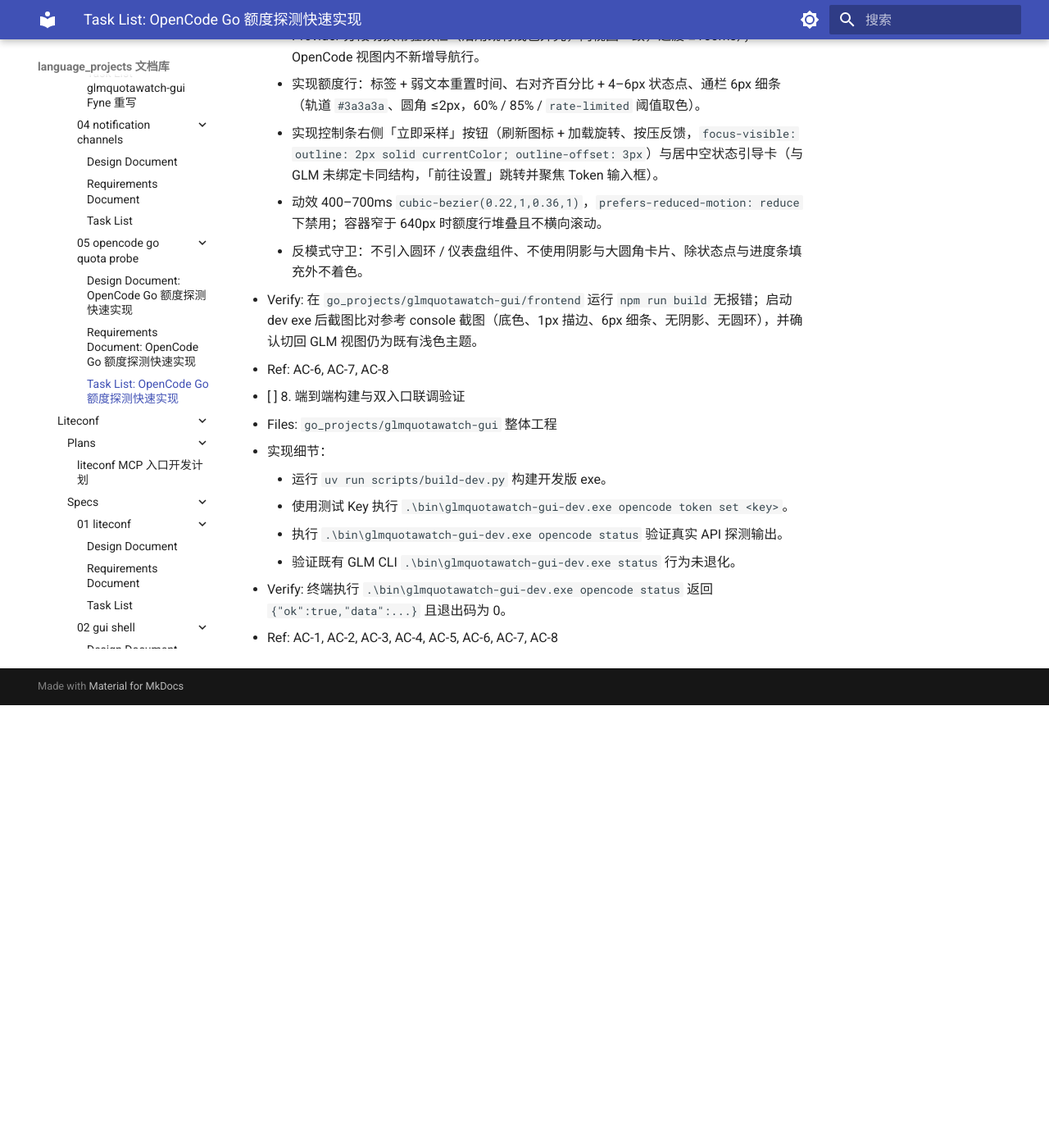
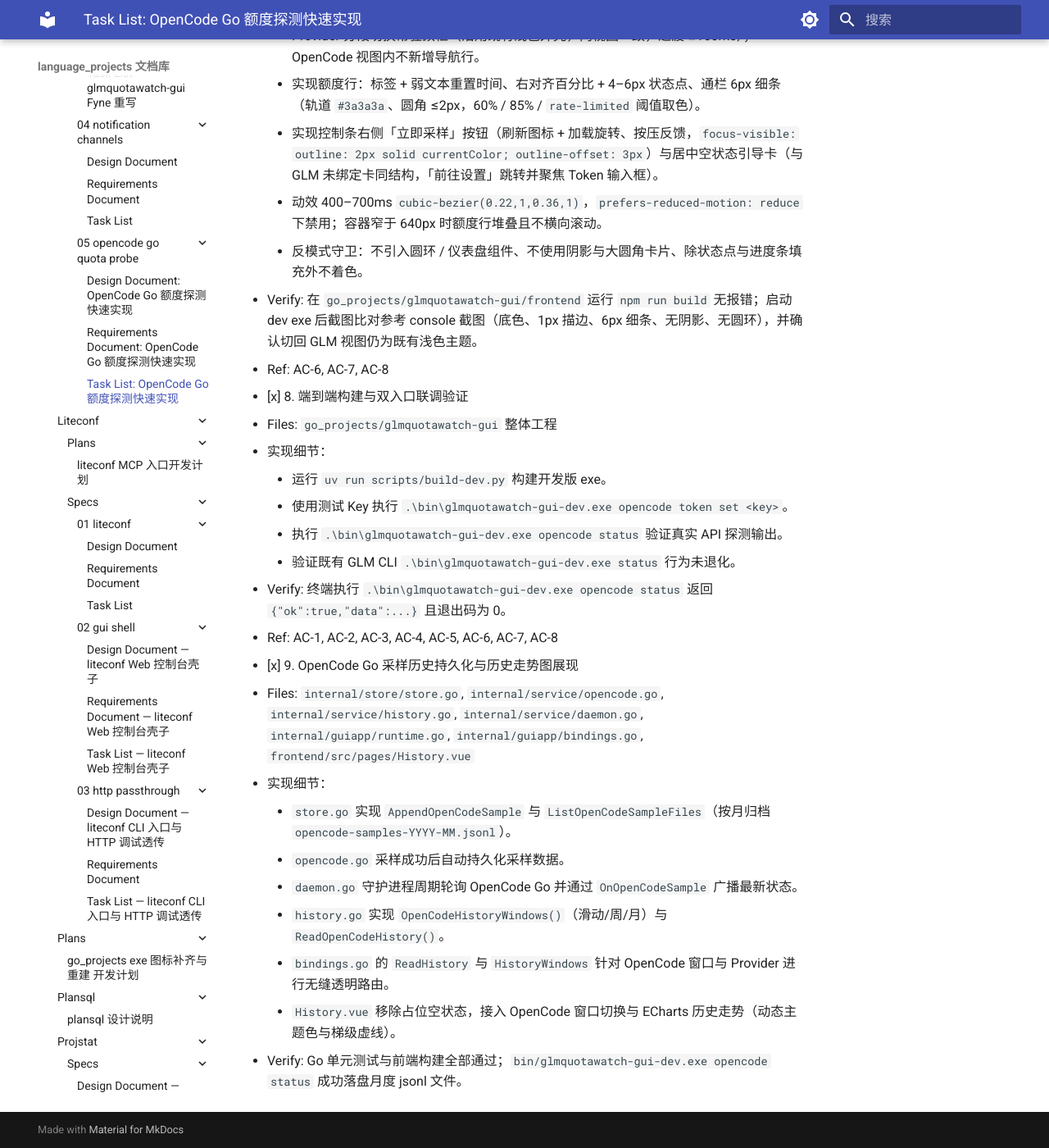
Before and after one commit to shihao-hub/td-language_projects, an MkDocs documentation site: the page built from docs/projects/go_projects/glmquotawatch-gui/specs/05-opencode-go-quota-probe/tasks.md, in a window 1280 px wide and 1400 px high, scrolled down 3119 px. Shown: the whole window at 82% size. Built offline with MkDocs 1.6.1 and Material for MkDocs 9.7.7, drawn with Linux system fonts in a browser that asks for light colours; a script that is not in the unit is left out; before the commit the page ends 3979 px from its top, so only the background shows below that; some of the changed text lies outside the part shown.

Commit message:
docs(specs): 归档 OpenCode Go 额度探测与历史走势任务状态
- 勾选任务 1-8（客户端/Store/Service/CLI/Bindings/前端暗色 console 风格层/构建联调）
- 新增并勾选任务 9（OpenCode Go 采样历史持久化与历史走势图展现）

```diff
--- a/docs/projects/go_projects/glmquotawatch-gui/specs/05-opencode-go-quota-probe/tasks.md
+++ b/docs/projects/go_projects/glmquotawatch-gui/specs/05-opencode-go-quota-probe/tasks.md
@@ -1,6 +1,6 @@
 # Task List: OpenCode Go 额度探测快速实现
 
-- [ ] 1. OpenCode Go API 客户端与数据结构实现
+- [x] 1. OpenCode Go API 客户端与数据结构实现
   - Files: `go_projects/glmquotawatch-gui/internal/opencode/client.go`, `go_projects/glmquotawatch-gui/internal/opencode/client_test.go`
   - 实现细节：
     - 定义 `WindowUsage`、`Usage` 结构体。
@@ -11,7 +11,7 @@
   - Verify: 在 `go_projects/glmquotawatch-gui` 运行 `go test -v ./internal/opencode/...` 且测试全部通过。
   - Ref: AC-2, AC-3
 
-- [ ] 2. Store 配置持久化扩展支持 OpenCode Token
+- [x] 2. Store 配置持久化扩展支持 OpenCode Token
   - Files: `go_projects/glmquotawatch-gui/internal/store/store.go`, `go_projects/glmquotawatch-gui/internal/store/store_test.go`
   - 实现细节：
     - `Config` 结构体增加 `OpenCodeToken string json:"opencode_token,omitempty"` 字段。
@@ -20,7 +20,7 @@
   - Verify: 在 `go_projects/glmquotawatch-gui` 运行 `go test -v ./internal/store/...` 且测试全部通过。
   - Ref: AC-1
 
-- [ ] 3. Service 层增加 OpenCode 业务用例与状态组装
+- [x] 3. Service 层增加 OpenCode 业务用例与状态组装
   - Files: `go_projects/glmquotawatch-gui/internal/service/opencode.go`, `go_projects/glmquotawatch-gui/internal/service/opencode_test.go`
   - 实现细节：
     - 定义 `OpenCodeConfigView`、`OpenCodeWindowView`、`OpenCodeStatusView`。
@@ -30,7 +30,7 @@
   - Verify: 在 `go_projects/glmquotawatch-gui` 运行 `go test -v ./internal/service/...` 且测试全部通过。
   - Ref: AC-1, AC-2, AC-3
 
-- [ ] 4. CLI 新增 `opencode` 独立子命令组与 Schema 同步
+- [x] 4. CLI 新增 `opencode` 独立子命令组与 Schema 同步
   - Files: `go_projects/glmquotawatch-gui/internal/cli/opencode.go`, `go_projects/glmquotawatch-gui/internal/cli/root.go`, `go_projects/glmquotawatch-gui/internal/cli/schema.go`, `go_projects/glmquotawatch-gui/internal/cli/cli_test.go`
   - 实现细节：
     - 新增 `opencodeCmd()`，挂载 `token`（set/show/remove）与 `status` 命令。
@@ -40,7 +40,7 @@
   - Verify: 在 `go_projects/glmquotawatch-gui` 运行 `go test -v ./internal/cli/...` 且测试全部通过。
   - Ref: AC-1, AC-2, AC-3, AC-5
 
-- [ ] 5. Wails 后端 Bindings 扩展与状态快照集成
+- [x] 5. Wails 后端 Bindings 扩展与状态快照集成
   - Files: `go_projects/glmquotawatch-gui/internal/guiapp/bindings.go`, `go_projects/glmquotawatch-gui/internal/guiapp/runtime.go`
   - 实现细节：
     - `GUIState` 增加 `ActiveProvider`、`OpenCodeStatus`、`OpenCodeConfig` 字段。
@@ -49,7 +49,7 @@
   - Verify: 在 `go_projects/glmquotawatch-gui` 运行 `go test -v ./internal/guiapp/...` 且编译无错误。
   - Ref: AC-4
 
-- [ ] 6. 前端 Provider 切换、OpenCode 专属仪表盘与设置页开发
+- [x] 6. 前端 Provider 切换、OpenCode 专属仪表盘与设置页开发
   - Files: `go_projects/glmquotawatch-gui/frontend/src/api.ts`, `go_projects/glmquotawatch-gui/frontend/src/store.ts`, `go_projects/glmquotawatch-gui/frontend/src/App.vue`, `go_projects/glmquotawatch-gui/frontend/src/pages/Dashboard.vue`, `go_projects/glmquotawatch-gui/frontend/src/pages/History.vue`, `go_projects/glmquotawatch-gui/frontend/src/pages/Settings.vue`
   - 实现细节：
     - `api.ts` 导出新增的 OpenCode 类型定义。
@@ -62,7 +62,7 @@
   - Verify: 在 `go_projects/glmquotawatch-gui/frontend` 运行 `npm run build`，产出无报错并输出 `dist/`。
   - Ref: AC-4, AC-5, AC-7
 
-- [ ] 7. 前端 OpenCode Console 暗色风格层落地
+- [x] 7. 前端 OpenCode Console 暗色风格层落地
   - Files: `go_projects/glmquotawatch-gui/frontend/src/style.css`, `go_projects/glmquotawatch-gui/frontend/src/components/oc/QuotaRow.vue`, `.../oc/SampleButton.vue`, `.../oc/EmptyState.vue`, `.../oc/ProviderSwitch.vue`
   - 实现细节：
     - 按《需求·视觉规范：OpenCode Console 风格》在 `style.css` 中新增 `.oc-console` 作用域令牌（`--oc-bg: #242424`、`--oc-surface: #2e2e2e`、`--oc-track: #3a3a3a`、`--oc-border: #ffffff14`、`--oc-text: #f2f2f2`、`--oc-text-2: #aeaeae`、`--oc-text-3: #808080`、`--oc-warn: #f2cf76`、`--oc-crit: #ffa478`、`--oc-danger: #f1484f`），严禁写入全局 `@theme`。
@@ -75,7 +75,7 @@
   - Verify: 在 `go_projects/glmquotawatch-gui/frontend` 运行 `npm run build` 无报错；启动 dev exe 后截图比对参考 console 截图（底色、1px 描边、6px 细条、无阴影、无圆环），并确认切回 GLM 视图仍为既有浅色主题。
   - Ref: AC-6, AC-7, AC-8
 
-- [ ] 8. 端到端构建与双入口联调验证
+- [x] 8. 端到端构建与双入口联调验证
   - Files: `go_projects/glmquotawatch-gui` 整体工程
   - 实现细节：
     - 运行 `uv run scripts/build-dev.py` 构建开发版 exe。
@@ -84,3 +84,14 @@
     - 验证既有 GLM CLI `.\bin\glmquotawatch-gui-dev.exe status` 行为未退化。
   - Verify: 终端执行 `.\bin\glmquotawatch-gui-dev.exe opencode status` 返回 `{"ok":true,"data":...}` 且退出码为 0。
   - Ref: AC-1, AC-2, AC-3, AC-4, AC-5, AC-6, AC-7, AC-8
+
+- [x] 9. OpenCode Go 采样历史持久化与历史走势图展现
+  - Files: `internal/store/store.go`, `internal/service/opencode.go`, `internal/service/history.go`, `internal/service/daemon.go`, `internal/guiapp/runtime.go`, `internal/guiapp/bindings.go`, `frontend/src/pages/History.vue`
+  - 实现细节：
+    - `store.go` 实现 `AppendOpenCodeSample` 与 `ListOpenCodeSampleFiles`（按月归档 `opencode-samples-YYYY-MM.jsonl`）。
+    - `opencode.go` 采样成功后自动持久化采样数据。
+    - `daemon.go` 守护进程周期轮询 OpenCode Go 并通过 `OnOpenCodeSample` 广播最新状态。
+    - `history.go` 实现 `OpenCodeHistoryWindows()`（滑动/周/月）与 `ReadOpenCodeHistory()`。
+    - `bindings.go` 的 `ReadHistory` 与 `HistoryWindows` 针对 OpenCode 窗口与 Provider 进行无缝透明路由。
+    - `History.vue` 移除占位空状态，接入 OpenCode 窗口切换与 ECharts 历史走势（动态主题色与梯级虚线）。
+  - Verify: Go 单元测试与前端构建全部通过；`bin/glmquotawatch-gui-dev.exe opencode status` 成功落盘月度 jsonl 文件。
```
